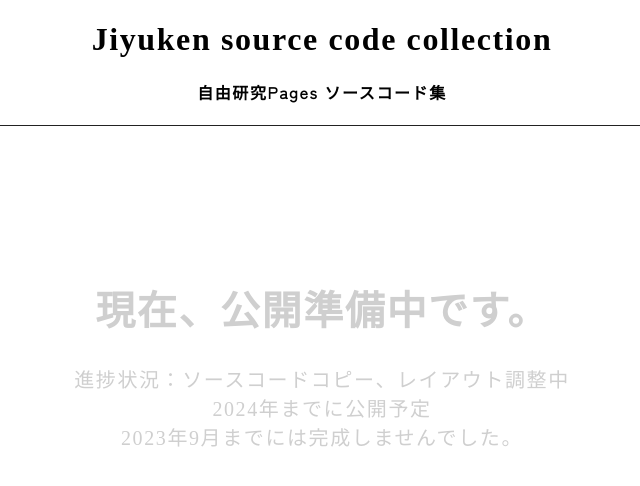
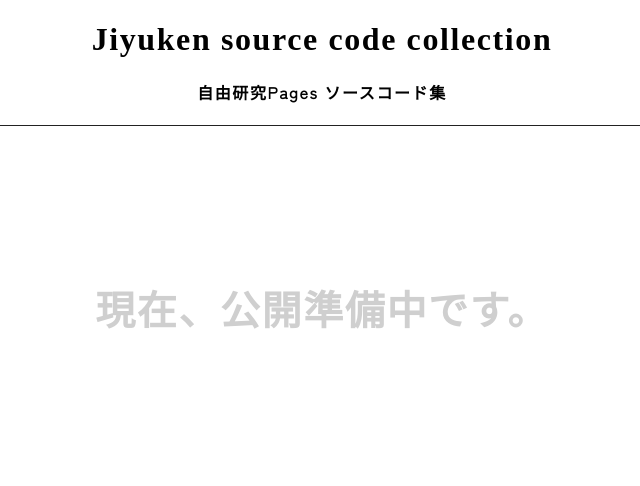
Before and after one commit to MiniBasepix/jiyukensc, a plain HTML site: page index.html in a window 1280 px wide. Shown: the whole page, without its empty margins (318-958 px from the left). Drawn offline with nearby package versions, Linux system fonts and the light colour scheme; a web font is replaced by a local one.

Commit message:
Update index.html

```diff
--- a/index.html
+++ b/index.html
@@ -54,9 +54,6 @@
     </header>
     <div class="notfound">
         <h1>現在、公開準備中です。</h1>
-        <p>進捗状況：ソースコードコピー、レイアウト調整中<br>
-            2024年までに公開予定<br>
-            2023年9月までには完成しませんでした。</p>
     </div>
 </body>
 </html>
```
